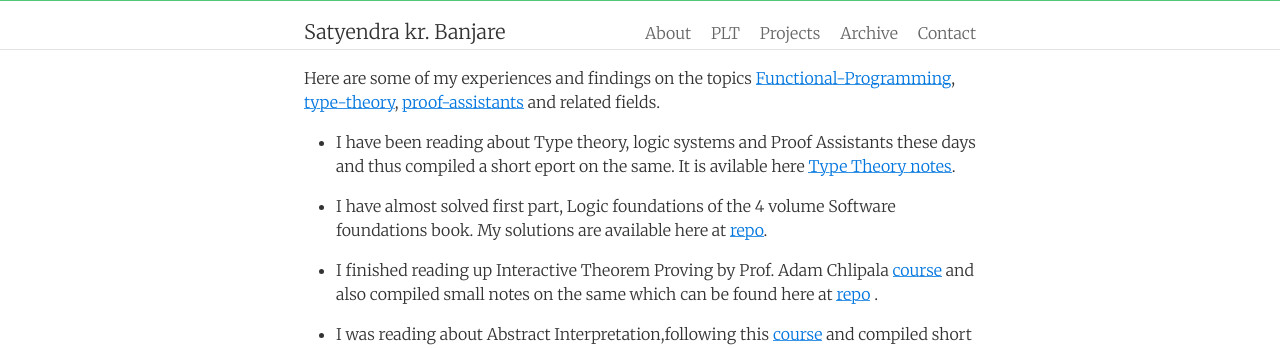
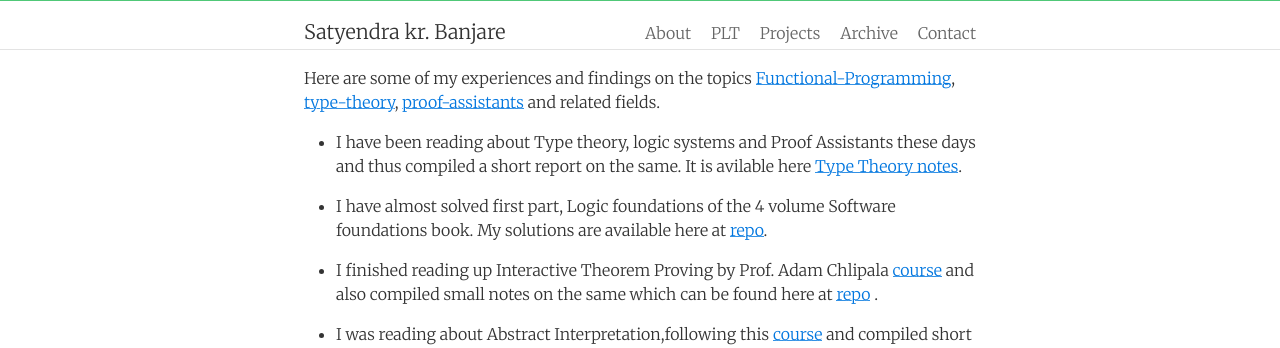
Before and after one commit to SatyendraBanjare/SatyendraBanjare.github.io, a Jekyll site: the page built from typetheory.md, in a window 1280 px wide. Shown: the top 348 px of the page. Built offline with Jekyll 4.4.1, drawn with Linux system fonts in a browser that asks for light colours; nearby versions of some CDN libraries.

Commit message:
fixed a small typo

```diff
--- a/typetheory.md
+++ b/typetheory.md
@@ -10,7 +10,7 @@ Here are some of my experiences and findings on the topics
 [type-theory](https://en.wikipedia.org/wiki/Type_theory),
 [proof-assistants](https://en.wikipedia.org/wiki/Proof_assistant) and related fields.
 
-* I have been reading about Type theory, logic systems and Proof Assistants these days and thus compiled a short eport on the same. It is avilable here [Type Theory notes](https://github.com/SatyendraBanjare/Type-Theory-notes).
+* I have been reading about Type theory, logic systems and Proof Assistants these days and thus compiled a short report on the same. It is avilable here [Type Theory notes](https://github.com/SatyendraBanjare/Type-Theory-notes).
 
 * I have almost solved first part, Logic foundations of the 4 volume Software foundations book. My solutions are available here at [repo](https://github.com/SatyendraBanjare/software-foundations).
 
```
